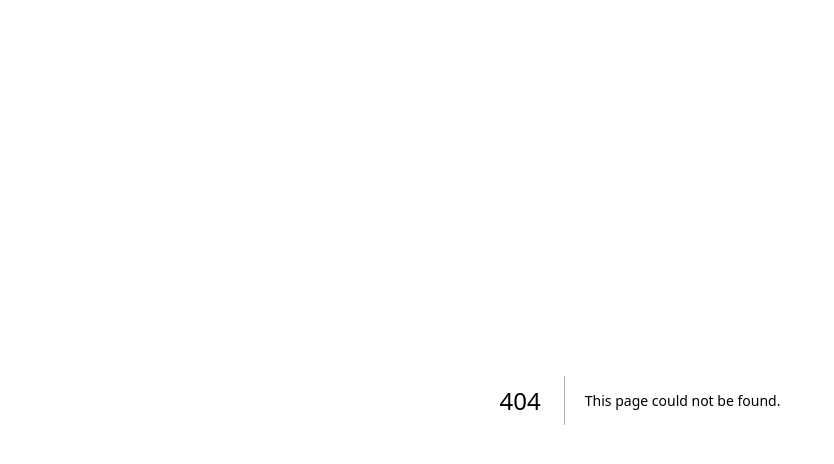
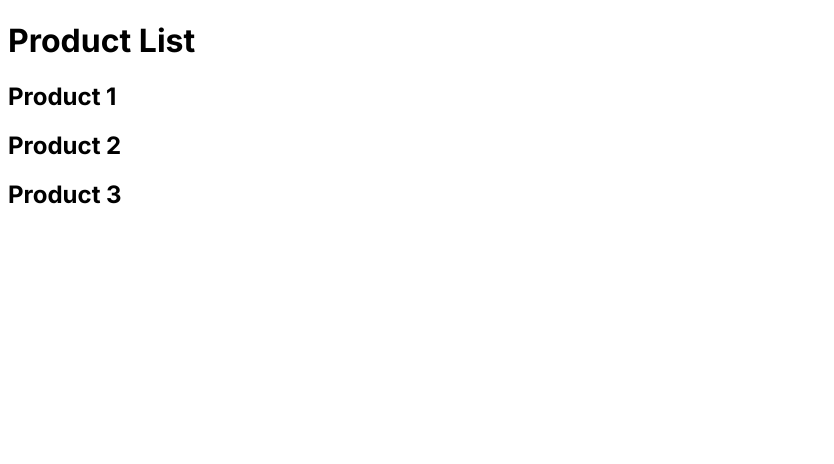
Before and after one commit to hambalee/nextjs14, a Next.js app: page /products in a window 1280 px wide. Before the commit this address had no page. Shown: the top 464 px of the page, without its empty margins (0-834 px from the left). Built offline with nearby package versions, Linux system fonts and the light colour scheme.

Commit message:
dynamic routes
├── products
│   ├── [productId]
│   │   └── page.tsx
│   └── page.tsx

```diff
--- /dev/null
+++ b/app/products/[productId]/page.tsx
@@ -0,0 +1,7 @@
+export default function ProductDetails({
+  params,
+}: {
+  params: { productId: string };
+}) {
+  return <h1>Details about product {params.productId}</h1>;
+}
--- /dev/null
+++ b/app/products/page.tsx
@@ -0,0 +1,10 @@
+export default function ProductList() {
+    return (
+        <>
+        <h1>Product List</h1>
+        <h2>Product 1</h2>
+        <h2>Product 2</h2>
+        <h2>Product 3</h2>
+        </>
+    )
+};
```
